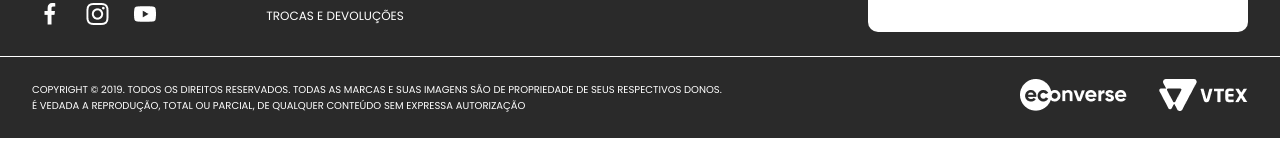
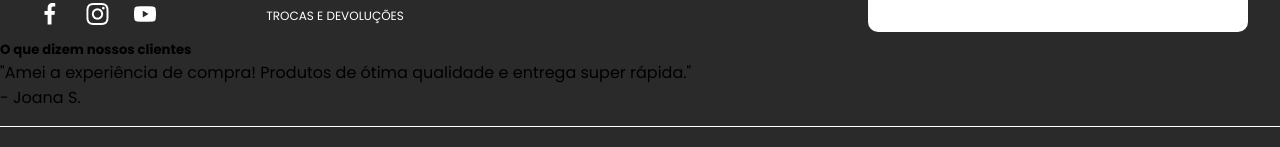
Before and after one commit to HenriqueeAl/teste-front-end-jr, a React (Vite) app: page / in a window 1280 px wide. Shown: the part 2994-3141 px from the top of the page. Built offline with nearby package versions, Linux system fonts and the light colour scheme; no server answers.

Commit message:
commit automatico

```diff
--- a/src/components/Footer/Footer.tsx
+++ b/src/components/Footer/Footer.tsx
@@ -36,15 +36,15 @@ export const Footer = ()=>{
                             <h5>FORMAS DE PAGAMENTO</h5>
                             <div className='footer_flags'>
                                 <img src="./footer/visa.png" alt="visa"/>
-                                <img src="./footer/elo.png" alt="visa"/>
-                                <img src="./footer/alelo.png" alt="visa"/>
-                                <img src="./footer/dinners.png" alt="visa"/>
-                                <img src="./footer/ifood.png" alt="visa"/>
-                                <img src="./footer/mastercard.png" alt="visa"/>
-                                <img src="./footer/pix.png" alt="visa"/>
-                                <img src="./footer/amex.png" alt="visa"/>
-                                <img src="./footer/ticket.png" alt="visa"/>
-                                <img src="./footer/sodexo.png" alt="visa"/>
+                                <img src="./footer/elo.png" alt="elo"/>
+                                <img src="./footer/alelo.png" alt="alelo"/>
+                                <img src="./footer/dinners.png" alt="dinners"/>
+                                <img src="./footer/ifood.png" alt="ifood"/>
+                                <img src="./footer/mastercard.png" alt="mastercard"/>
+                                <img src="./footer/pix.png" alt="pix"/>
+                                <img src="./footer/amex.png" alt="amex"/>
+                                <img src="./footer/ticket.png" alt="ticket"/>
+                                <img src="./footer/sodexo.png" alt="sodexo"/>
                             </div>
                         </div>
                     </div>
@@ -55,6 +55,16 @@ export const Footer = ()=>{
                             <input type="text" placeholder='SEU E-MAIL'/>
                             <button>OK</button>
                         </form>
+                    </div>
+                </div>
+                <div className='footer_testimonials'>
+                    <h5>O que dizem nossos clientes</h5>
+                    <div className='testimonials_container'>
+                         <div className='testimonial_item'>
+                             <p>"Amei a experiência de compra! Produtos de ótima qualidade e entrega super rápida."</p>
+                             <span>- Joana S.</span>
+                         </div>
+                         {/* Adicione mais depoimentos conforme necessário */}
                     </div>
                 </div>
                 <div className='footer_bottom'>
```
